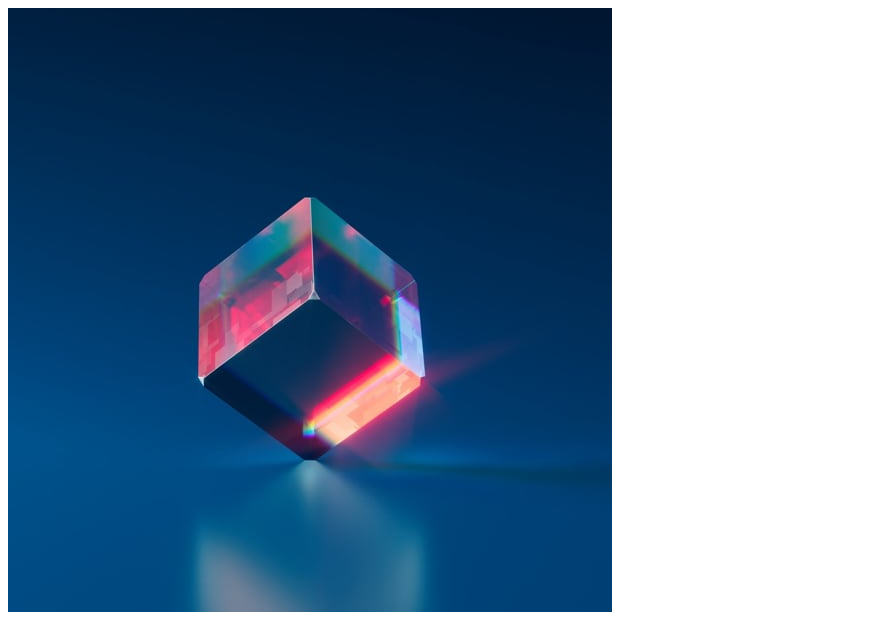
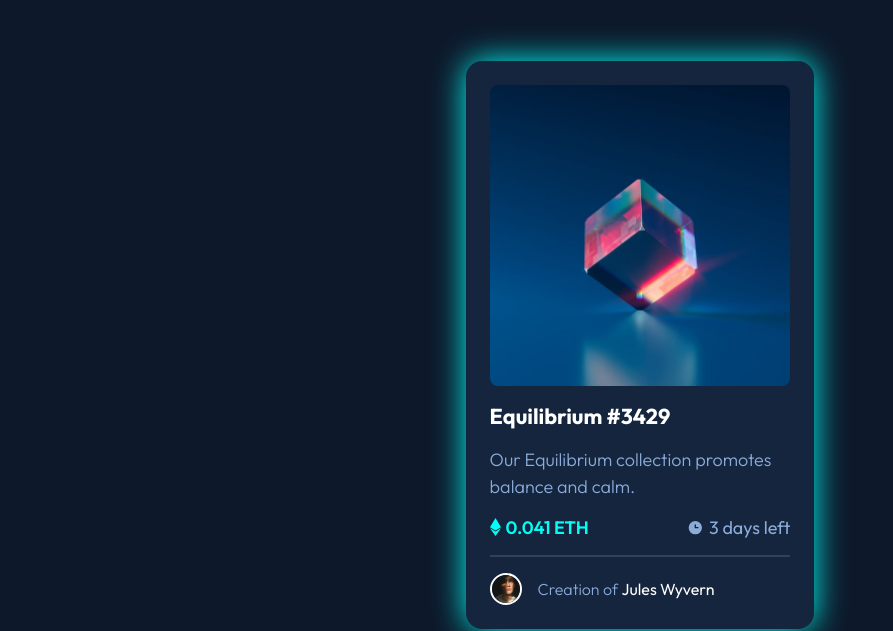
Before and after one commit to TTAR007/NFT-card, a plain HTML site: page index.html in a window 1280 px wide. Shown: the top 631 px of the page, without its empty margins (0-893 px from the left). Drawn offline with Linux system fonts and the light colour scheme; a web font is replaced by a local one.

Commit message:
Finished design

```diff
--- a/index.html
+++ b/index.html
@@ -12,31 +12,35 @@
 <body>
 
   <main>
-    <img src="images/image-equilibrium.jpg" alt="image-equilibrium">
+    <div class="nft-image-container">
+      <div class="overlay"></div>
+      <img class="view-icon" src="images/icon-view.svg" alt="icon-view">
+      <img class="nft-image" src="images/image-equilibrium.jpg" alt="image-equilibrium">
+    </div>
     <h1>Equilibrium #3429</h1>
-    <p>Our Equilibrium collection promotes balance and calm.</p>
+    <p class="description">Our Equilibrium collection promotes balance and calm.</p>
 
     <article class="price__box">
       <section class="price__left">
-        <img src="images/icon-ethereum.svg" alt="icon-blue-ethereum">
+        <img class="eth-image" src="images/icon-ethereum.svg" alt="icon-blue-ethereum">
         <p class="price-text">0.041 ETH</p>
       </section>
       <section class="price__right">
-        <img src="images/icon-clock.svg" alt="icon-clock">
-        <p>3 days left</p>
+        <img class="clock-image" src="images/icon-clock.svg" alt="icon-clock">
+        <p class="day-text">3 days left</p>
       </section>
     </article>
-    <br>
+    <hr>
 
     <article class="author__box">
       <img class="author-image" src="images/image-avatar.png" alt="image-avatar-of-Jules-Wyvern">
-      <p>Creation of <span calss="author-name">Jules Wyvern</span></p>
+      <p class="creation-text">Creation of <span class="author-name">Jules Wyvern</span></p>
     </article>
   </main>
 
-  <!-- <footer class="attribution">
+  <footer class="attribution">
     Challenge by <a href="https://www.frontendmentor.io?ref=challenge" target="_blank">Frontend Mentor</a>.
-    Coded by <a href="#">Your Name Here</a>.
-  </footer> -->
+    Coded by <a href="https://www.frontendmentor.io/profile/TTAR007" target="_blank">Guitar</a>.
+  </footer>
 </body>
 </html>
--- a/main.css
+++ b/main.css
@@ -14,5 +14,191 @@
     --w600: 600;
 }
 
-/* .attribution { font-size: 11px; text-align: center; }
-.attribution a { color: hsl(228, 45%, 44%); } */
+* {
+    box-sizing: border-box;
+    margin: 0;
+    padding: 0;
+}
+
+body {
+    background-color: var(--main-BG);
+    font-family: Outfit, sans-serif;
+    height: 43.125rem;
+
+    position: relative;
+    display: flex;
+    align-items: center;
+    justify-content: center;
+}
+
+main {
+    background-color: var(--card-BG);
+    margin: 0 auto;
+    width: 90%;
+    padding: 1.5rem;
+    border-radius: 1rem;
+    max-width: 21.8rem;
+    min-width: 10.313rem;
+    animation: alternate;
+    animation-name: card_shadow;
+    animation-duration: 550ms;
+    animation-iteration-count: infinite;
+}
+
+@keyframes card_shadow {
+    from {
+        box-shadow: 0 0 0.8rem var(--Eth-price);
+    }
+    to {
+        box-shadow: 0 0 2rem var(--Eth-price);
+    }
+}
+
+img {
+    display: block;
+}
+
+p {
+    color: var(--Blue-p);
+    font-weight: var(--w300);
+    font-size: clamp(1.0625rem, 0.9583rem + 0.4444vw, var(--paragraph-f));
+}
+
+.nft-image-container {
+    border-radius: 0.5rem;
+    overflow: hidden;
+    position: relative;
+}
+
+.overlay {
+    background-color: var(--Eth-price);
+    opacity: 0.4;
+    height: 100%;
+    width: 100%;
+    position: absolute;
+    top: 0;
+    left: 0;
+}
+
+.view-icon {
+    position: absolute;
+    top: 50%;
+    left: 50%;
+    transform: translate(-50%,-50%);
+}
+
+.overlay,
+.view-icon {
+    display: none;
+}
+
+.nft-image-container:hover .overlay,
+.nft-image-container:hover .view-icon {
+    display: block;
+    cursor: pointer;
+}
+
+.nft-image {
+    width: 100%;
+}
+
+h1 {
+    color: var(--White);
+    font-size: 1.475rem;
+    margin: 1rem 0;
+    display: inline-block;
+}
+
+h1:hover {
+    color: var(--Eth-price);
+    cursor: pointer;
+}
+
+.description {
+    line-height: 150%;
+}
+
+.price__box {
+    display: flex;
+    justify-content: space-between;
+    align-items: center;
+    padding: 1rem 0;
+    flex-wrap: wrap;
+}
+
+.price__box section {
+    display: flex;
+    align-items: center;
+}
+
+.eth-image {
+    max-width: 0.688rem;
+    max-height: 1.125rem;
+}
+
+.price-text {
+    color: var(--Eth-price);
+    font-weight: var(--w600);
+    padding-left: 0.3rem;
+}
+
+.clock-image {
+    max-width: 1.063rem;
+    max-height: 1.063rem;
+}
+
+.day-text {
+    padding-left: 0.3rem;
+    font-weight: var(--w400);
+}
+
+hr {
+    border: solid 0.063rem var(--Blue-line);
+}
+
+.author__box {
+    width: fit-content;
+    display: flex;
+    align-items: center;
+    flex-wrap: wrap;
+    margin-top: 1rem;
+}
+
+.author__box:hover {
+    cursor: pointer;
+}
+
+.author__box:hover .author-name {
+    color: var(--Eth-price);
+}
+
+.author-image {
+    max-width: 2rem;
+    border: 0.125rem solid var(--White);
+    border-radius: 50%;
+}
+
+.creation-text {
+    padding-left: 1rem;
+    font-size: 1rem;
+}
+
+.author-name {
+    color: var(--White);
+    font-weight: var(--w400);
+}
+
+.attribution {
+    position: absolute;
+    bottom: 0.5rem;
+    font-size: 1rem;
+    text-align: center;
+    color: var(--White);
+}
+.attribution a { color: hsl(86, 100%, 50%); }
+
+@media (min-width: 37.5rem) {
+    h1 {
+        font-size: 1.35rem;
+    }
+}
```
